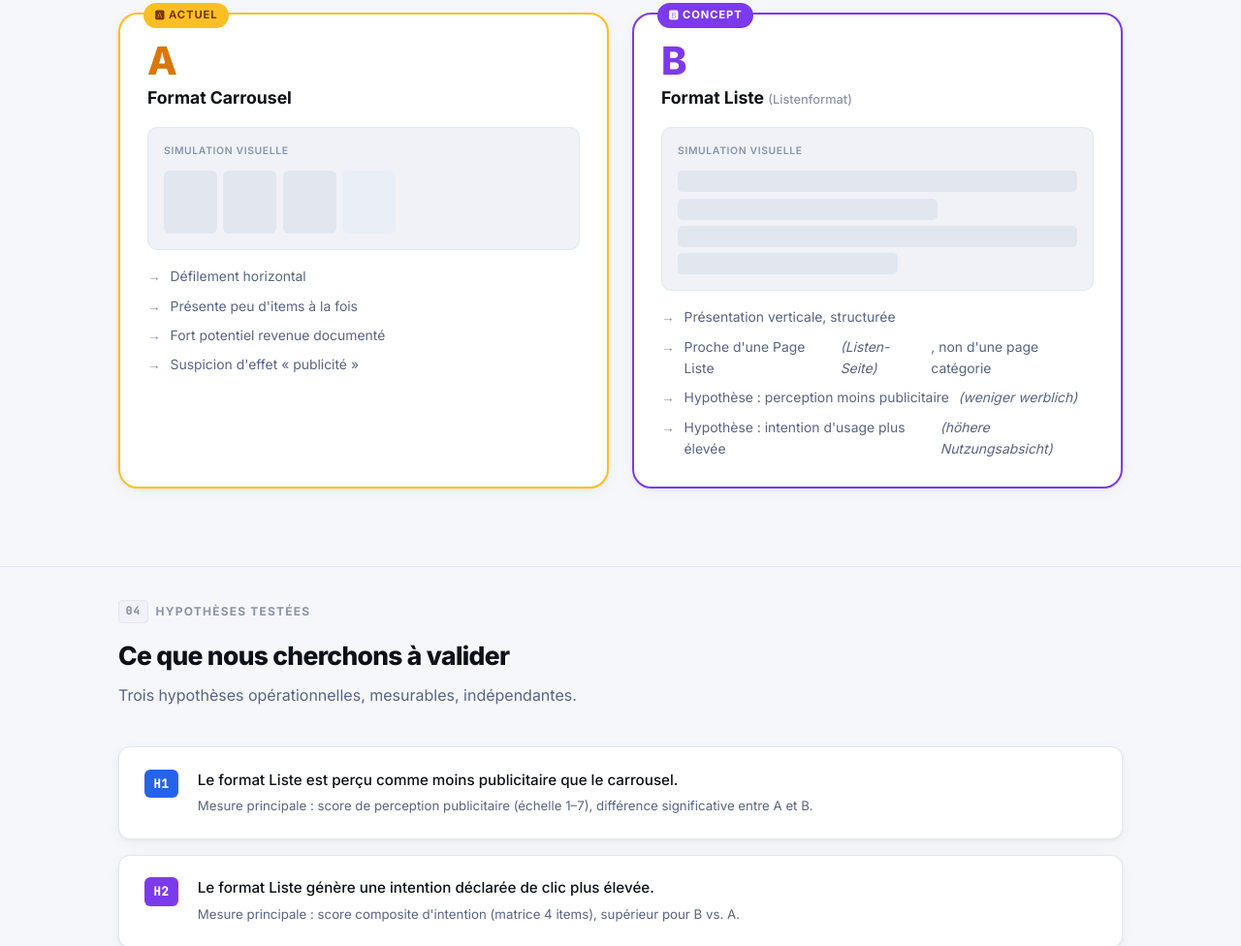
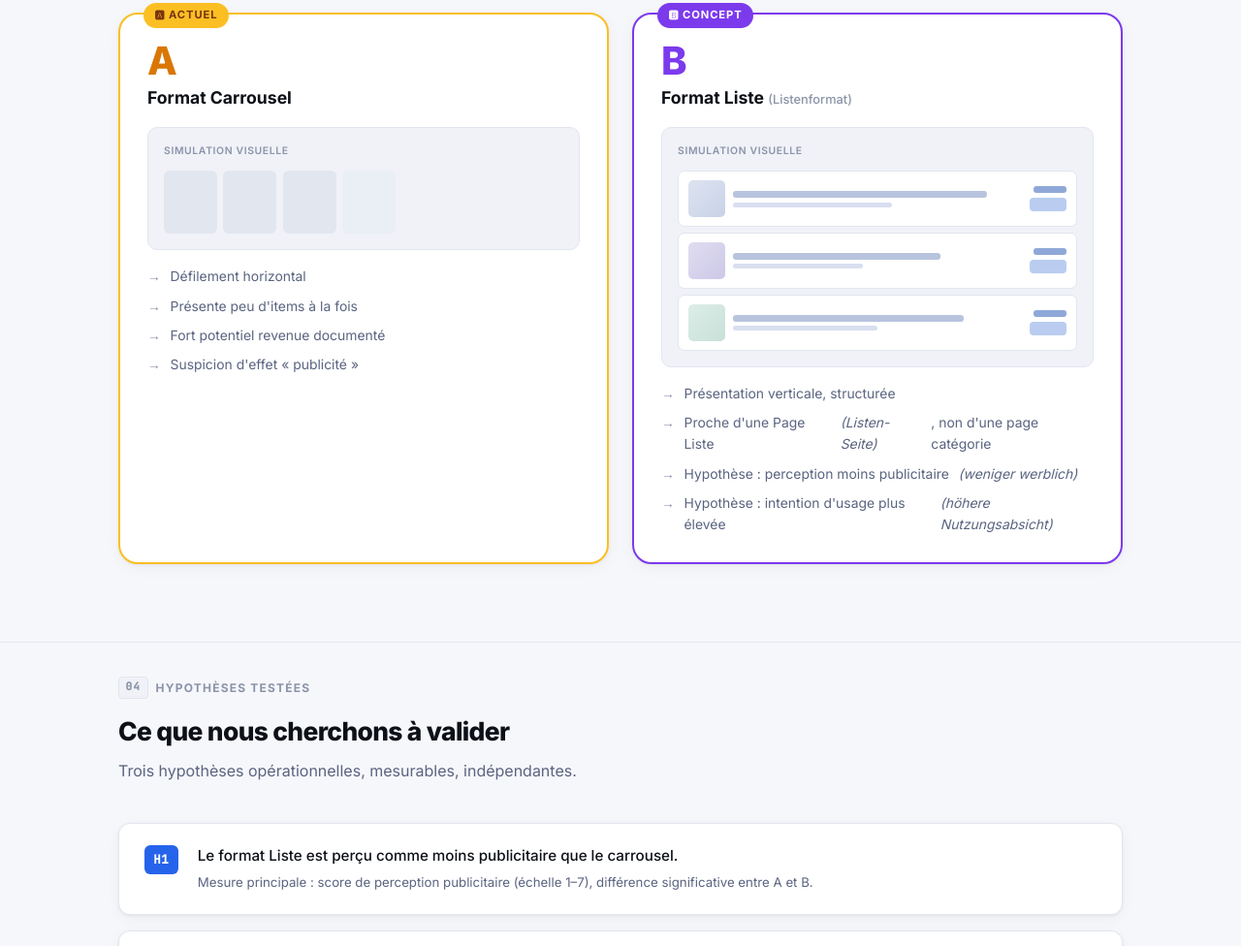
Before and after one commit to m-a-fr/test-reco-PDP-DE, a plain HTML site: page index.html in a window 1280 px wide. Shown: the part 2098-3074 px from the top of the page at 97% size. Drawn offline with Linux system fonts and the light colour scheme.

Commit message:
Improve Format Liste mockup — product card listing on 3 rows
Co-Authored-By: Claude Sonnet 4.6 <noreply@anthropic.com>

```diff
--- a/index.html
+++ b/index.html
@@ -412,6 +412,54 @@
     .mock-list-item:nth-child(2) { width: 80%; }
     .mock-list-item:nth-child(3) { width: 65%; }
 
+    /* ─── MOCK PRODUCT ROWS (Format Liste) ─── */
+    .mock-product-row {
+      display: flex;
+      align-items: center;
+      gap: .55rem;
+      padding: .55rem .6rem;
+      background: #fff;
+      border: 1px solid var(--border);
+      border-radius: 7px;
+    }
+    .mock-product-img {
+      width: 38px; height: 38px;
+      border-radius: 5px;
+      background: linear-gradient(135deg, #dde3f0 0%, #c8d2e8 100%);
+      flex-shrink: 0;
+    }
+    .mock-product-info {
+      flex: 1;
+      display: flex;
+      flex-direction: column;
+      gap: .3rem;
+      min-width: 0;
+    }
+    .mock-pname {
+      height: 7px; border-radius: 3px;
+      background: #b8c4de; width: 88%;
+    }
+    .mock-pref {
+      height: 5px; border-radius: 3px;
+      background: #d8dff0; width: 55%;
+    }
+    .mock-product-right {
+      display: flex;
+      flex-direction: column;
+      align-items: flex-end;
+      gap: .3rem;
+      flex-shrink: 0;
+    }
+    .mock-price {
+      height: 7px; border-radius: 3px;
+      background: #8fa8d8; width: 34px;
+    }
+    .mock-btn {
+      height: 14px; border-radius: 4px;
+      background: #3b6fd4; opacity: .35;
+      width: 38px;
+    }
+
     .format-props { list-style: none; display: flex; flex-direction: column; gap: .5rem; }
     .format-props li {
       display: flex;
@@ -1111,10 +1159,39 @@
         <div class="format-name">Format Liste <span style="font-size:.8rem;font-weight:500;color:var(--text-muted)">(Listenformat)</span></div>
         <div class="format-mockup">
           <div class="mock-label">Simulation visuelle</div>
-          <div class="mock-list-item" style="width:100%"></div>
-          <div class="mock-list-item"></div>
-          <div class="mock-list-item"></div>
-          <div class="mock-list-item" style="width:55%"></div>
+          <div class="mock-product-row">
+            <div class="mock-product-img"></div>
+            <div class="mock-product-info">
+              <div class="mock-pname"></div>
+              <div class="mock-pref"></div>
+            </div>
+            <div class="mock-product-right">
+              <div class="mock-price"></div>
+              <div class="mock-btn"></div>
+            </div>
+          </div>
+          <div class="mock-product-row">
+            <div class="mock-product-img" style="background: linear-gradient(135deg, #e0ddf0 0%, #ccc8e8 100%)"></div>
+            <div class="mock-product-info">
+              <div class="mock-pname" style="width:72%"></div>
+              <div class="mock-pref" style="width:45%"></div>
+            </div>
+            <div class="mock-product-right">
+              <div class="mock-price"></div>
+              <div class="mock-btn"></div>
+            </div>
+          </div>
+          <div class="mock-product-row">
+            <div class="mock-product-img" style="background: linear-gradient(135deg, #ddeee8 0%, #c8e0d8 100%)"></div>
+            <div class="mock-product-info">
+              <div class="mock-pname" style="width:80%"></div>
+              <div class="mock-pref" style="width:50%"></div>
+            </div>
+            <div class="mock-product-right">
+              <div class="mock-price"></div>
+              <div class="mock-btn"></div>
+            </div>
+          </div>
         </div>
         <ul class="format-props">
           <li>Présentation verticale, structurée</li>
```
